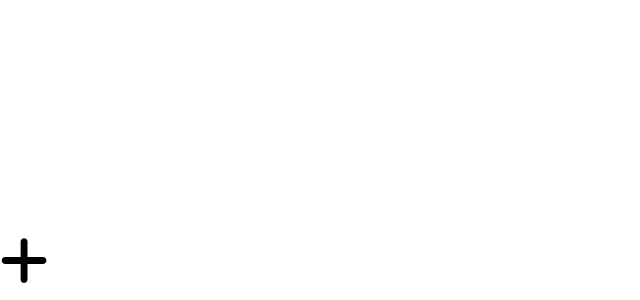
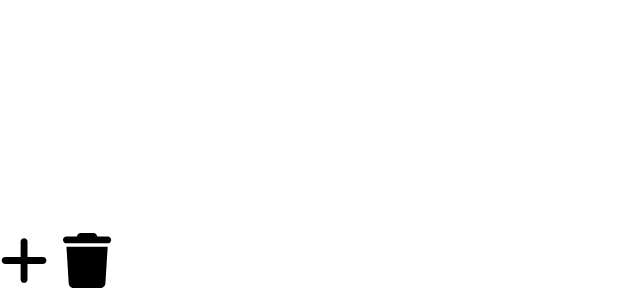
Before and after one commit to akul-ranjan-1-tamu/roadrunner, a React (Create React App) app: page / in a window 1280 px wide. Shown: the part 500-800 px from the top of the page, without its empty margins (0-640 px from the left). Built offline with nearby package versions, Linux system fonts and the light colour scheme.

Commit message:
added trash button

```diff
--- a/src/dashboard/Dashboard.tsx
+++ b/src/dashboard/Dashboard.tsx
@@ -53,7 +53,7 @@ const Dashboard: React.FC<DashboardProps> = () => {
       <Menu state={menuState} setMenuState={setMenuState} handleWidgetSpawn={handleWidgetSpawn} />
       <div className="dashboard-contents" onClick={() => (inMenu ? setInMenu(false) : null)}>
         <Grid widgets={widgets} onLayoutChange={handleLayoutChange} onDrop={handleDropWidget} />
-        <NavBar changeMenuState={() => setInMenu(true)} />
+        <NavBar changeMenuState={() => setInMenu(true)} emptyLayout={() => setWidgets([])}/>
       </div>
     </div>
   );
--- a/src/dashboard/navbar/NavBar.tsx
+++ b/src/dashboard/navbar/NavBar.tsx
@@ -6,13 +6,14 @@ import { DEBUG } from '../../utils/debug';
 
 interface NavBarProps {
     changeMenuState: () => void;
+    emptyLayout: () => void;
 };
 
-const NavBar: React.FC<NavBarProps> = (props) => {
-    const {changeMenuState} = props;
+const NavBar: React.FC<NavBarProps> = ({changeMenuState, emptyLayout}) => {
 
     return <div className={"navbar-container " + (DEBUG ? "debug" : "")}>
         <FontAwesomeIcon icon={faPlus} onClick={changeMenuState} />
+        <FontAwesomeIcon icon={faTrash} onClick={emptyLayout} />
     </div>
 }
 
--- a/src/widgets/WidgetWrapper.tsx
+++ b/src/widgets/WidgetWrapper.tsx
@@ -2,13 +2,10 @@ import { DEBUG } from "../utils/debug";
 import "./styles.css";
 
 interface WidgetWrapperProps {
-    id: string;
-    title: string;
-    onRemove?: (id:string) => void;
     children?: React.ReactNode;
 }
 
-const WidgetWrapper: React.FC<WidgetWrapperProps> = ({id, title, onRemove, children}) => {
+const WidgetWrapper: React.FC<WidgetWrapperProps> = ({children}) => {
     return <>
         <div className={"widget-wrapper-container"}>
             {children}
--- a/src/widgets/empty-widget/EmptyWidget.tsx
+++ b/src/widgets/empty-widget/EmptyWidget.tsx
@@ -2,7 +2,7 @@ import { WidgetProps } from "../types";
 import WidgetWrapper from "../WidgetWrapper";
 
 const EmptyWidget: React.FC<WidgetProps> = ({id}) => {
-    return <WidgetWrapper id={id} title="Empty Widget!">Empty Widget</WidgetWrapper>
+    return <WidgetWrapper>Empty Widget</WidgetWrapper>
 }
 
 export default EmptyWidget;
--- a/src/widgets/types.tsx
+++ b/src/widgets/types.tsx
@@ -13,7 +13,6 @@ export interface Widget extends Layout {
     availableHandles: ResizeHandle[];
 }
 
-
 export interface WidgetPreset {
     //title which shows up in menu
     title: string;
```
